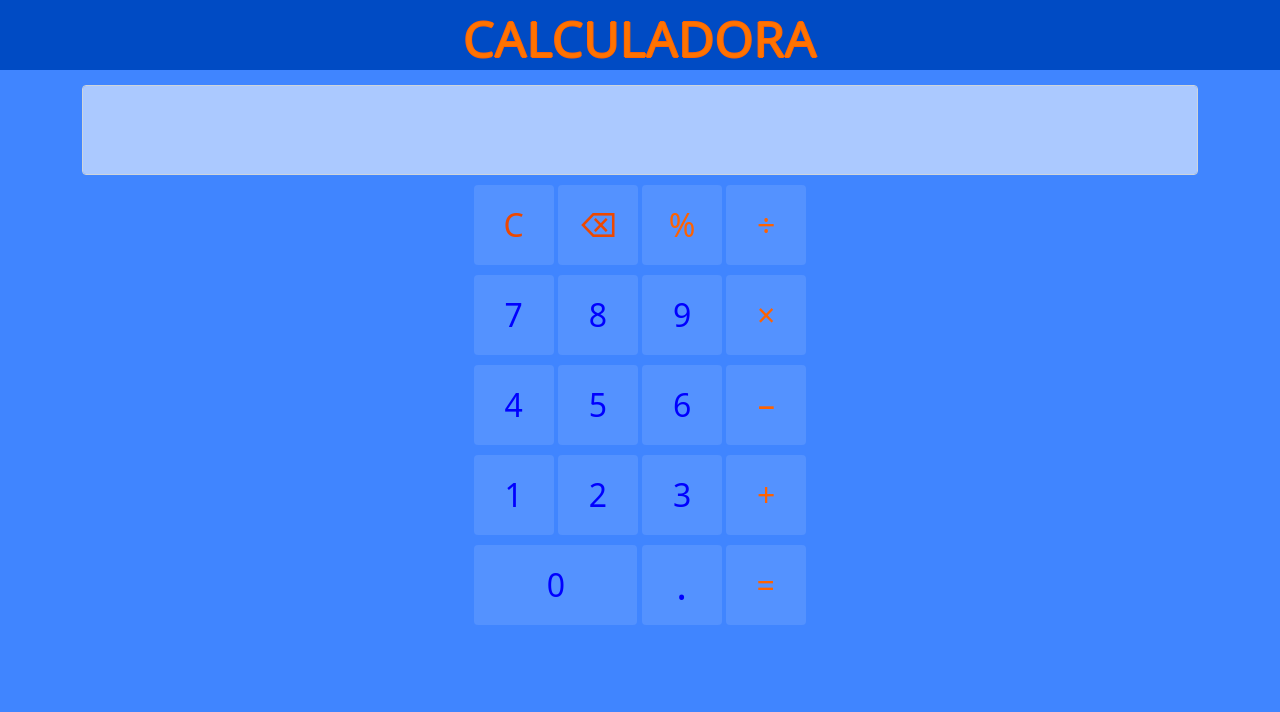
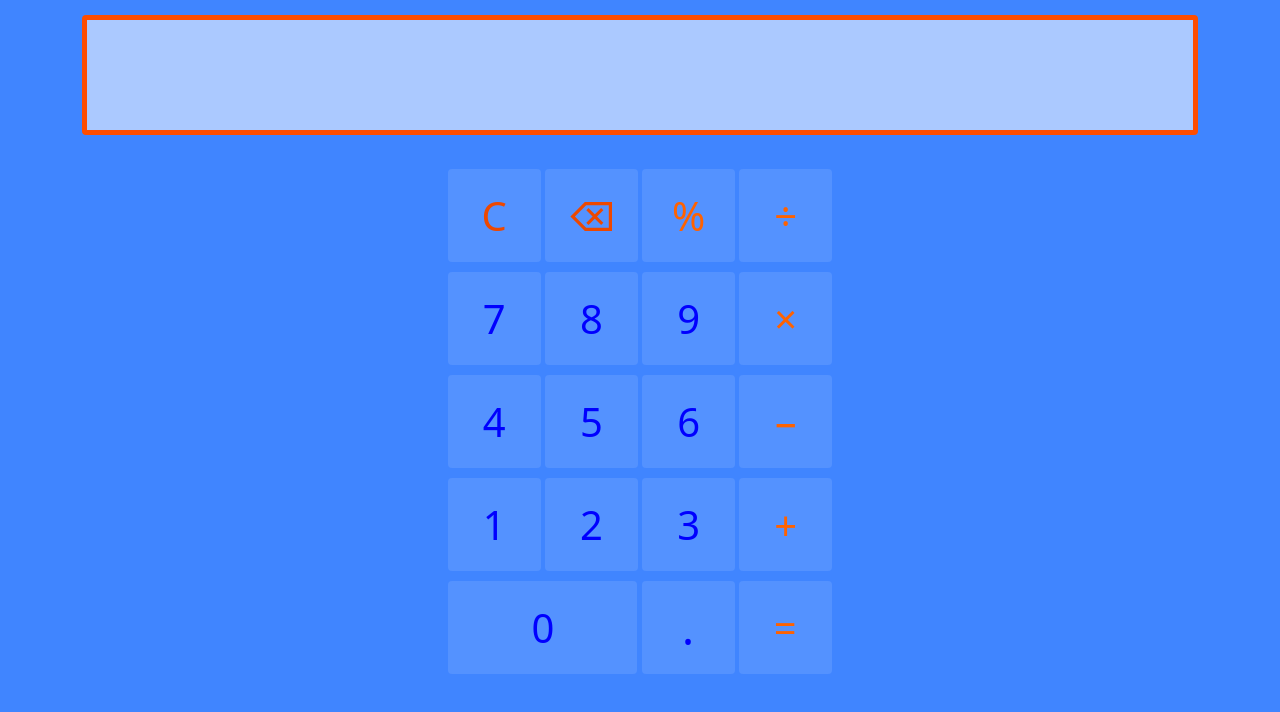
Before and after one commit to KauaDrar/Projeto_2_Calculadora_Avancada, a website: page www/index.html in a window 1280 px wide. Drawn offline with Linux system fonts and the light colour scheme.

Commit message:
Alterei a classe dos botões de dígitos numéricos, excluí a navbar onde estava escrito CALCULADORA, e alterei a estilização dos botões.

```diff
--- a/www/components/acao.js
+++ b/www/components/acao.js
@@ -7,7 +7,7 @@ function zd(){
   $(".display").val("");
 }
 
-$(document).on("click", ".d", function(){
+$(document).on("click", ".botao", function(){
   td += $(this).val();
   $(".display").val(td);
 });
--- a/www/css/style.css
+++ b/www/css/style.css
@@ -1,17 +1,3 @@
-.navbar{
-  background: #004bc4;
-  height: 70px;
-  width: 100%;
-  justify-content: center;
-}
-.cal{
-  color: #ff7300;
-  font-size: 50px;
-  text-shadow: 1px 0px 0px #ff6200,
--1px 0px 0px #ff6200,
-0px 1px 0px #ff6200,
-0px -1px 0px #ff6200;
-}
 .botao{
   text-align: center;
 }
@@ -20,9 +6,9 @@ body{
 }
 .btn{
   background-color: #5492ff;
-  height: 80px;
-  width: 80px;
-  font-size: 32px;
+  height: 93px;
+  width: 93px;
+  font-size: 40px;
   color: blue;
   margin-top: 10px;
 }
@@ -34,12 +20,12 @@ body{
 }
 
 .zero{
-  width: 163px;
+  width: 189px;
 }
 .btn:hover{
   background-color: #004bc4;
   color: blue;
-  font-size: 27px;
+  font-size: 35px;
 }
 .operacao:hover{
   color: #ff6200;
@@ -48,19 +34,21 @@ body{
   color: #ed4800;
 }
 .ponto{
+  font-size: 45px;
+}
+.ponto:hover{
   font-size: 40px;
 }
-.ponto:hover{
-  font-size: 35px;
+.display{
+  color: #000045;
+  height: 120px;
+  margin-top: 15px;
+  font-size: 55px;
+  background-color: #abc9ff;
+  border-color:#ff4d00;
+  border-width: 5px;
 }
-.display{
-  color: #00143b;
-  height: 90px;
-  margin-top: 15px;
-  font-size: 39px;
+.display:read-only{
+  color: #000045;
   background-color: #abc9ff;
 }
-.display:read-only{
-  color: #00143b;
-  background-color: #abc9ff;
-}
--- a/www/index.html
+++ b/www/index.html
@@ -27,41 +27,39 @@
 </head>
 <body>
 
-<nav class="navbar"><h1 class="cal">CALCULADORA</h1></nav>
-
-
 <div class="container">
   <div class="row">
 	  <div class="col-12">
 		  <div class="form-group">
-        <input type="text" class="form-control display" id="txt" readonly>
+        <input type="text" class="form-control display" id="txt" >
       </div>
 	  </div>
     <div>
   </div>
+  <br>
       <div class="botao">
       <button class="btn apagar" id="C">C</button>
       <button class="btn apagar" id="A">⌫</button>
       <button class="btn operacao op">%</button>
       <button class="btn operacao op">÷</button>
       <br>
-      <button class="btn d" value="7">7</button>
-      <button class="btn d" value="8">8</button>
-      <button class="btn d" value="9">9</button>
+      <button class="btn botao" value="7">7</button>
+      <button class="btn botao" value="8">8</button>
+      <button class="btn botao" value="9">9</button>
       <button class="btn operacao op">×</button>
       <br>
-      <button class="btn d" value="4">4</button>
-      <button class="btn d" value="5">5</button>
-      <button class="btn d" value="6">6</button>
+      <button class="btn botao" value="4">4</button>
+      <button class="btn botao" value="5">5</button>
+      <button class="btn botao" value="6">6</button>
       <button class="btn operacao op">−</button>
       <br>
-      <button class="btn d" value="1">1</button>
-      <button class="btn d" value="2">2</button>
-      <button class="btn d" value="3">3</button>
+      <button class="btn botao" value="1">1</button>
+      <button class="btn botao" value="2">2</button>
+      <button class="btn botao" value="3">3</button>
       <button class="btn operacao op">+</button>
       <br>
-      <button class="btn zero d" value="0">0</button>
-      <button class="btn ponto d" value=".">.</button>
+      <button class="btn zero botao" value="0">0</button>
+      <button class="btn ponto botao" value=".">.</button>
       <button class="btn operacao" id="i">=</button>
       </div>
 <br>
```
Also changed, not shown: 6 other files.
